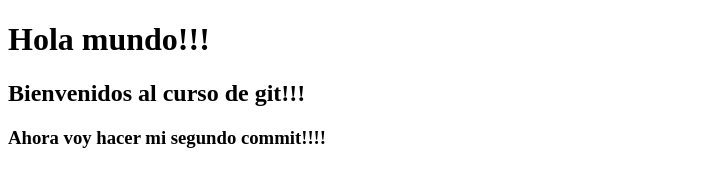
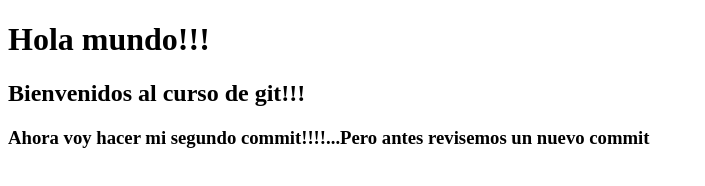
Before and after one commit to ricampusano/TestSitio, a plain HTML site: page index.html in a window 1280 px wide. Shown: the whole page, without its empty margins (0-705 px from the left). Drawn offline with Linux system fonts and the light colour scheme.

Commit message:
actualizando el index nuevamente

```diff
--- a/index.html
+++ b/index.html
@@ -7,6 +7,6 @@
 <body>
 <h1>Hola mundo!!!</h1>
 <h2>Bienvenidos al curso de git!!!</h2>
-<h3>Ahora voy hacer mi segundo commit!!!!</h3>
+<h3>Ahora voy hacer mi segundo commit!!!!...Pero antes revisemos un nuevo commit</h3>
 </body>
 </html>
```
